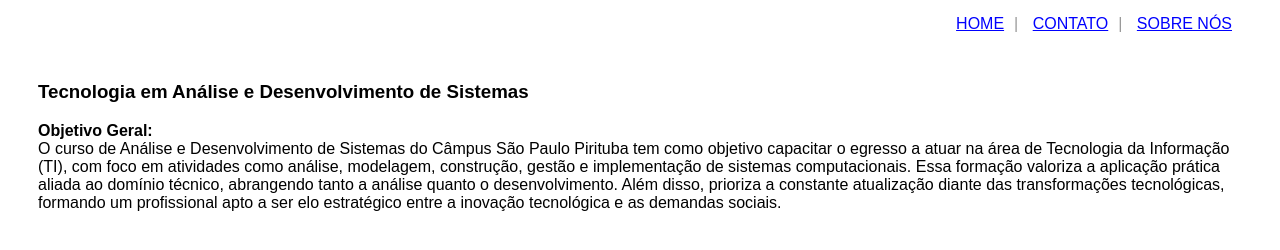
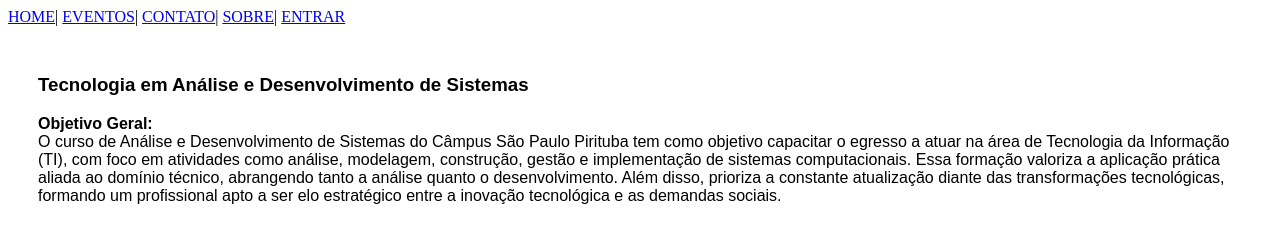
Before and after one commit to SorayaGomesS/dwba4-semana-05-PT3032515, a plain HTML site: page ads.html in a window 1280 px wide. Drawn offline with Linux system fonts and the light colour scheme.

Commit message:
Update ads.html

```diff
--- a/ads.html
+++ b/ads.html
@@ -29,11 +29,14 @@
 </head>
 <body>
 
-    <div class="menu">
-        <a href="index.html">HOME</a><span>|</span>
-        <a href="contato.html" target="_blank">CONTATO</a><span>|</span>
-        <a href="sobre.html" target="_blank">SOBRE NÓS</a>
-    </div>
+      <nav class="navegacao">
+        <a href="index.html">HOME</a><span class="separador">|</span>
+        <a href="eventos.html">EVENTOS</a><span class="separador">|</span>
+        <a href="contato.html" target="_blank">CONTATO</a><span class="separador">|</span>
+        <a href="sobre.html" target="_blank">SOBRE</a><span class="separador">|</span>
+        <a href="entrar.html" target="_blank">ENTRAR</a>
+    </nav>
+
     <br>
 
     <div class="conteudo">
```
